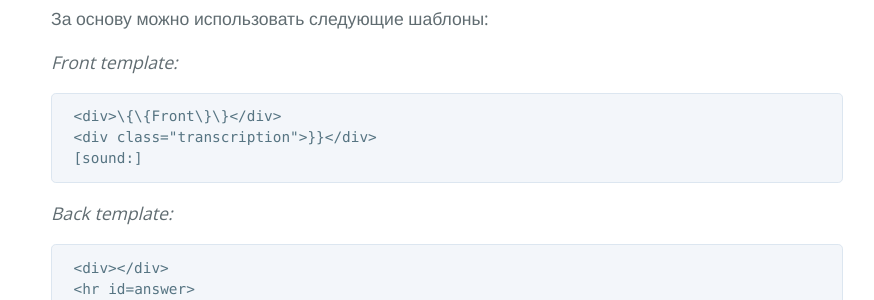
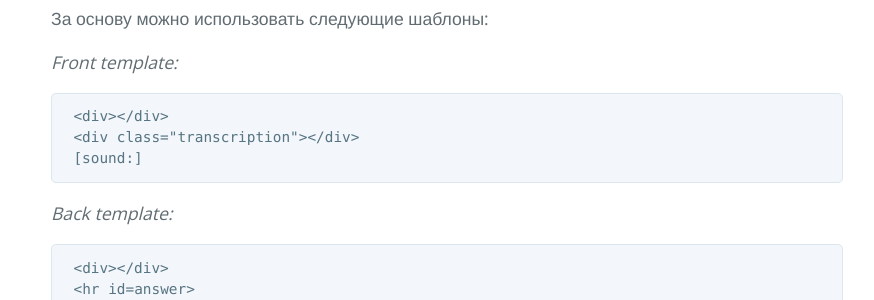
Before and after one commit to troggy/anki-leo, a Jekyll site: the page built from index.md, in a window 1280 px wide and 900 px high, scrolled down 1219 px. Shown: the part 152-452 px from the top of the window, without its empty margins (213-1087 px from the left). Built offline with Jekyll 4.4.1, drawn with Linux system fonts in a browser that asks for light colours.

Commit message:
Update index.md

````diff
--- a/index.md
+++ b/index.md
@@ -26,9 +26,9 @@
 
     *Front template:*
 
-    ```html
-    <div>\{\{Front\}\}</div>
-    <div class="transcription">{{{{Transcription}}}}</div>
+    ```raw
+    <div>{{Front}}</div>
+    <div class="transcription">{{Transcription}}</div>
     [sound:{{Sound}}]
     ```
 
````
